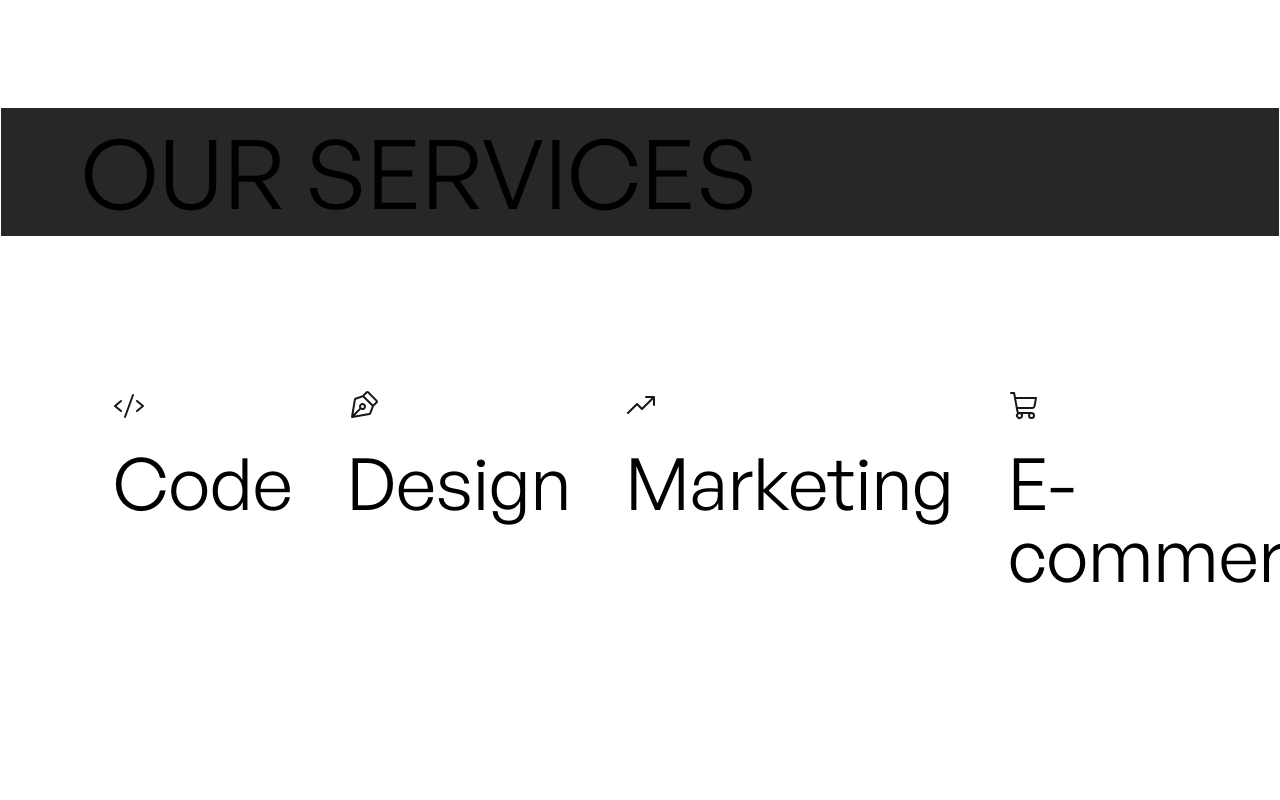
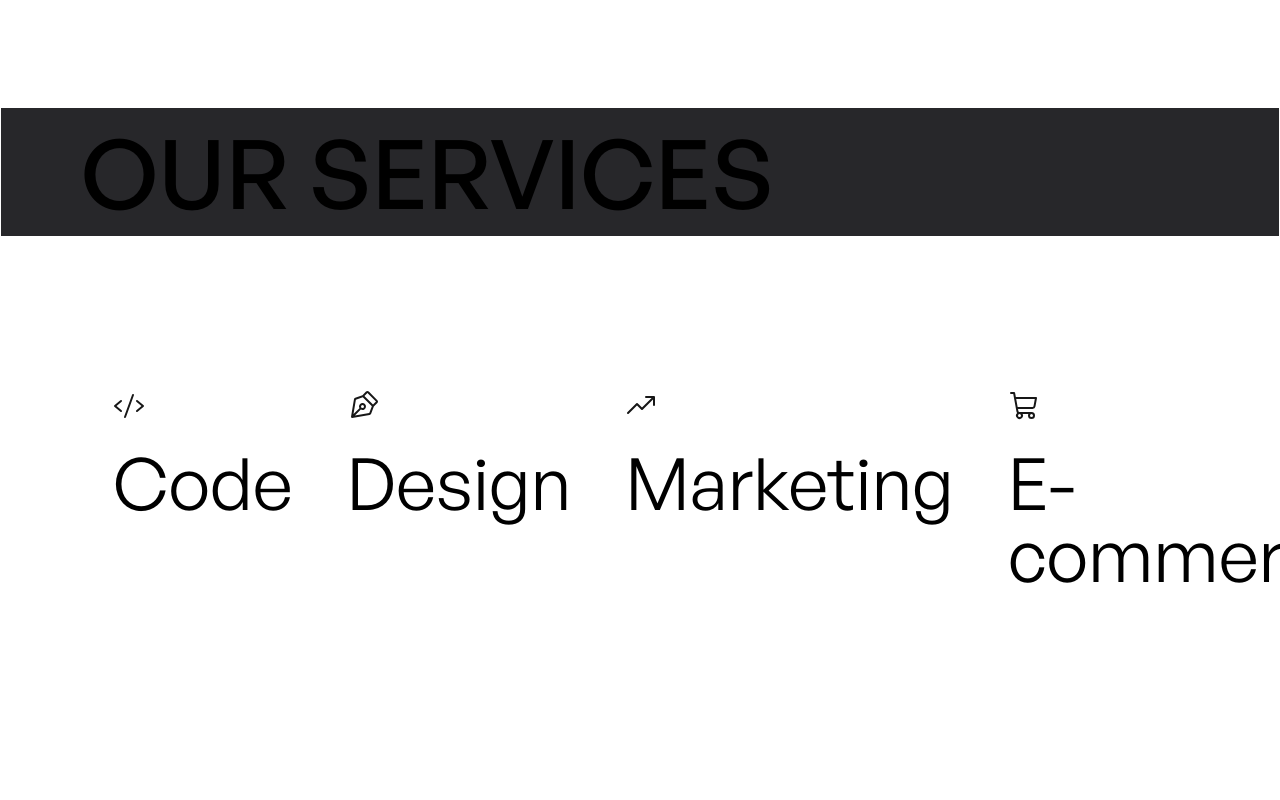
Before and after one commit to simonlearnscoding/sidebusiness-landing-page, a Next.js app: page / in a window 1280 px wide. Shown: the part 2700-3500 px from the top of the page. Built offline with nearby package versions, Linux system fonts and the light colour scheme.

Commit message:
making global classes

```diff
--- a/src/app/globals.css
+++ b/src/app/globals.css
@@ -124,11 +124,14 @@ body {
   .p-screen {
     @apply px-3 sm:px-16;
   }
+  .span {
+    @apply font-serife italic text-primary-500;
+  }
 }
 
 @layer base {
   h1 {
-    @apply text-black tracking-[-6%] font-sans xl:text-8xl lg:text-6xl md:text-5xl sm:block  text-4xl;
+    @apply font-medium text-black tracking-[-6%] font-sans xl:text-8xl lg:text-6xl md:text-5xl sm:block  text-4xl;
   }
 
   h2 {
```
